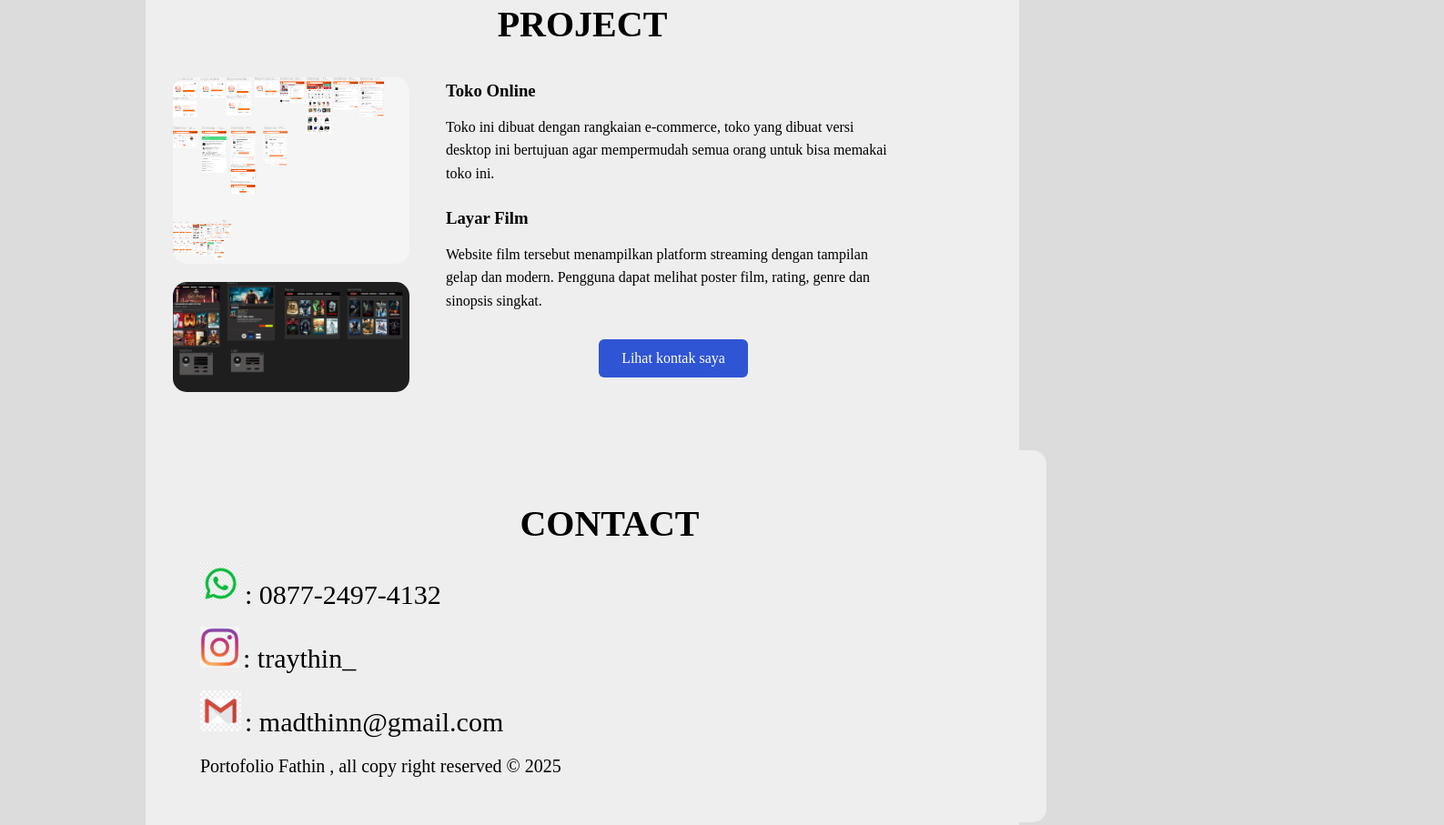
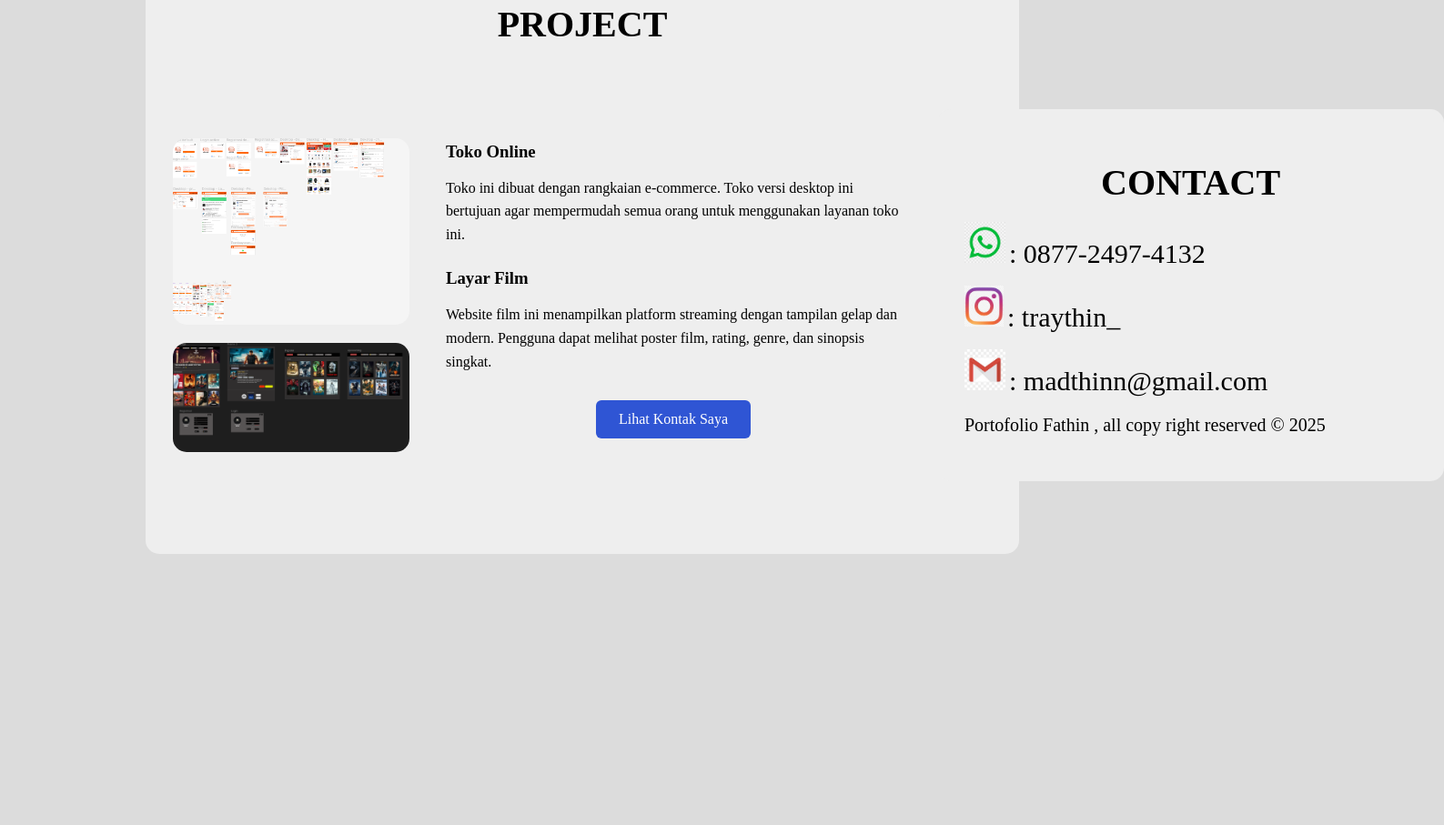
Before and after one commit to ahmadfathin06/Portofolio-Fathin, a plain HTML site: page index.html in a window 1280 px wide. Shown: the part 637-1544 px from the top of the page at 91% size, 1587 px wide, since content can reach past the window. After the commit the page ends 1296 px from the top, so only its background shows below. Drawn offline with Linux system fonts and the light colour scheme.

Commit message:
Portofolio Fathin

```diff
--- a/index.html
+++ b/index.html
@@ -57,23 +57,26 @@
                 <!-- Bagian teks -->
                 <div class="project-text">
 
+                    <div class="project-item">
                         <h3>Toko Online</h3>
                         <p>
-                        Toko ini dibuat dengan rangkaian e-commerce, toko yang dibuat versi
-                        desktop ini bertujuan agar mempermudah semua orang untuk bisa memakai
-                        toko ini.
+                            Toko ini dibuat dengan rangkaian e-commerce.
+                            Toko versi desktop ini bertujuan agar mempermudah
+                            semua orang untuk menggunakan layanan toko ini.
                         </p>
+                    </div>
+                    <div class="project-item">
                         <h3>Layar Film</h3>
                         <p>
-                        Website film tersebut menampilkan platform streaming dengan tampilan
-                        gelap dan modern. Pengguna dapat melihat poster film, rating,
-                        genre dan sinopsis singkat.
+                            Website film ini menampilkan platform streaming
+                            dengan tampilan gelap dan modern. Pengguna dapat
+                            melihat poster film, rating, genre, dan sinopsis singkat.
                         </p>
+                    </div>
 
-                    <a href="#" class="btn">Lihat kontak saya</a>
+                    <a href="#" class="btn">Lihat Kontak Saya</a>
                 </div>
-            </div>
-        </div>
+
                 <div class="Card-contact">
                     <h1 class="title3">CONTACT</h1>
 
```
Lines whose indentation alone changed are shown as unchanged.
